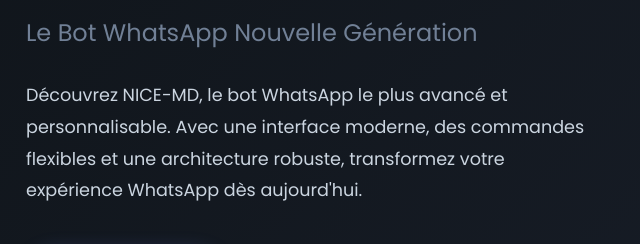
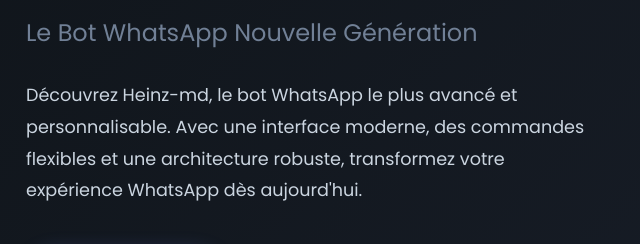
Before and after one commit to death-moon/Heinz-md-mini-bot, a website: page views/index.html in a window 1280 px wide. Shown: the part 322-566 px from the top of the page, 24-664 px from the left. Drawn offline with Linux system fonts and the light colour scheme.

Commit message:
Update index.html

```diff
--- a/views/index.html
+++ b/views/index.html
@@ -538,7 +538,7 @@
                 <h1>HEINZ-MD BOT</h1>
                 <p class="subtitle">Le Bot WhatsApp Nouvelle Génération</p>
                 <p class="description">
-                    Découvrez NICE-MD, le bot WhatsApp le plus avancé et personnalisable.
+                    Découvrez Heinz-md, le bot WhatsApp le plus avancé et personnalisable.
                     Avec une interface moderne, des commandes flexibles et une architecture robuste,
                     transformez votre expérience WhatsApp dès aujourd'hui.
                 </p>
```
